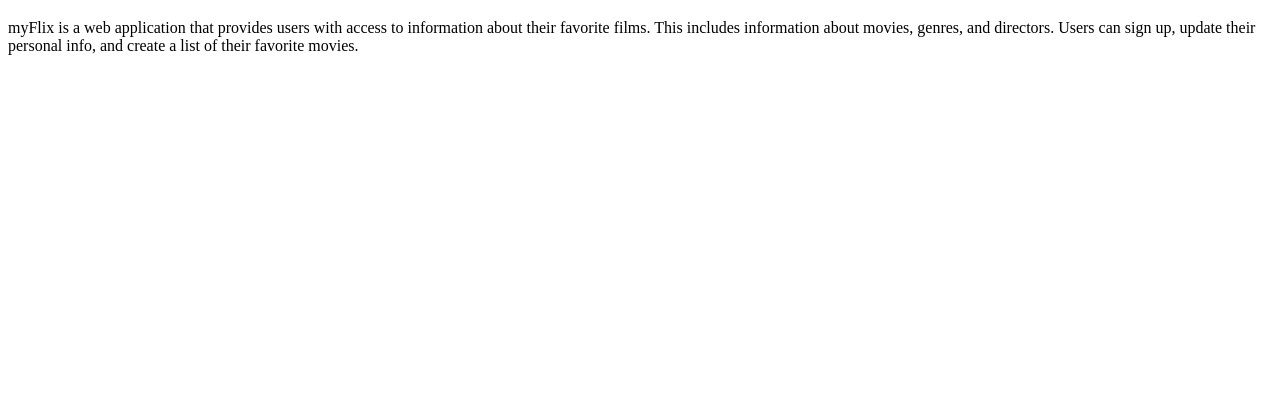
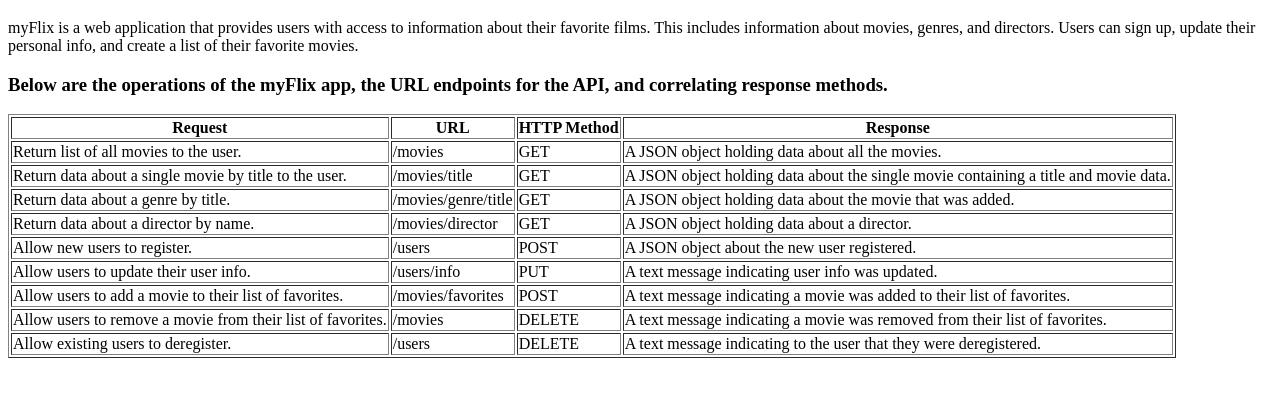
Before and after one commit to mtaut/mfFlix-App, a website: page public/documentation.html in a window 1280 px wide. Shown: the part 61-458 px from the top of the page. Drawn offline with Linux system fonts and the light colour scheme.

Commit message:
Update documentation.html

```diff
--- a/public/documentation.html
+++ b/public/documentation.html
@@ -11,6 +11,87 @@
       genres, and directors. Users can sign up, update their personal info, and
       create a list of their favorite movies.
     </p>
+    <h3>
+      Below are the operations of the myFlix app, the URL endpoints for the API,
+      and correlating response methods.
+    </h3>
+    <table border="1">
+      <thead>
+        <tr>
+          <th>Request</th>
+          <th>URL</th>
+          <th>HTTP Method</th>
+          <th>Response</th>
+        </tr>
+      </thead>
+      <tbody>
+        <tr>
+          <td>Return list of all movies to the user.</td>
+          <td>/movies</td>
+          <td>GET</td>
+          <td>A JSON object holding data about all the movies.</td>
+        </tr>
+        <tr>
+          <td>Return data about a single movie by title to the user.</td>
+          <td>/movies/title</td>
+          <td>GET</td>
+          <td>
+            A JSON object holding data about the single movie containing a title
+            and movie data.
+          </td>
+        </tr>
+        <tr>
+          <td>Return data about a genre by title.</td>
+          <td>/movies/genre/title</td>
+          <td>GET</td>
+          <td>A JSON object holding data about the movie that was added.</td>
+        </tr>
+        <tr>
+          <td>Return data about a director by name.</td>
+          <td>/movies/director</td>
+          <td>GET</td>
+          <td>A JSON object holding data about a director.</td>
+        </tr>
+        <tr>
+          <td>Allow new users to register.</td>
+          <td>/users</td>
+          <td>POST</td>
+          <td>A JSON object about the new user registered.</td>
+        </tr>
+        <tr>
+          <td>Allow users to update their user info.</td>
+          <td>/users/info</td>
+          <td>PUT</td>
+          <td>A text message indicating user info was updated.</td>
+        </tr>
+        <tr>
+          <td>Allow users to add a movie to their list of favorites.</td>
+          <td>/movies/favorites</td>
+          <td>POST</td>
+          <td>
+            A text message indicating a movie was added to their list of
+            favorites.
+          </td>
+        </tr>
+        <tr>
+          <td>Allow users to remove a movie from their list of favorites.</td>
+          <td>/movies</td>
+          <td>DELETE</td>
+          <td>
+            A text message indicating a movie was removed from their list of
+            favorites.
+          </td>
+        </tr>
+        <tr>
+          <td>Allow existing users to deregister.</td>
+          <td>/users</td>
+          <td>DELETE</td>
+          <td>
+            A text message indicating to the user that they were deregistered.
+          </td>
+        </tr>
+      </tbody>
+    </table>
   </head>
 
   <body></body>
```
